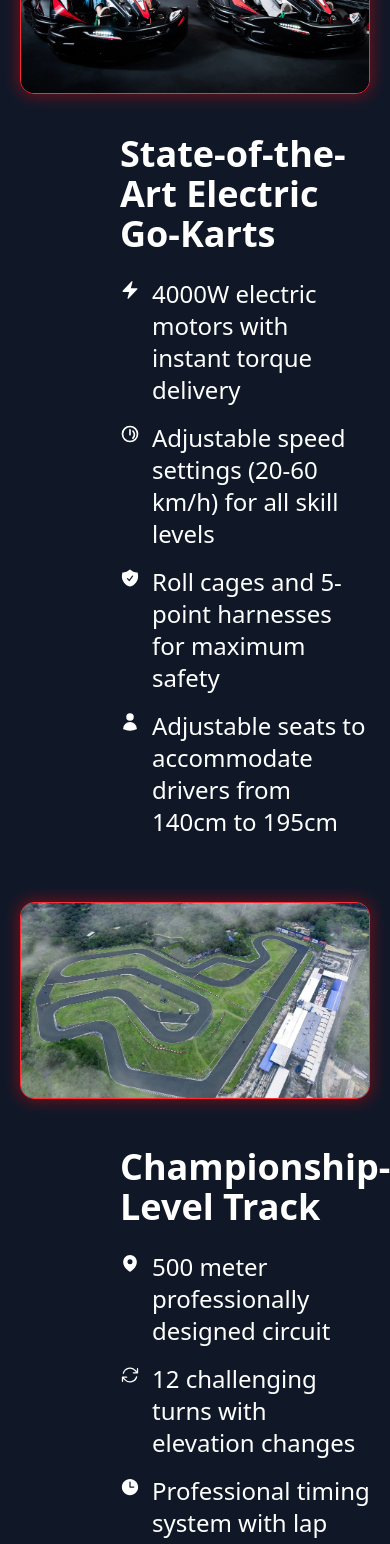
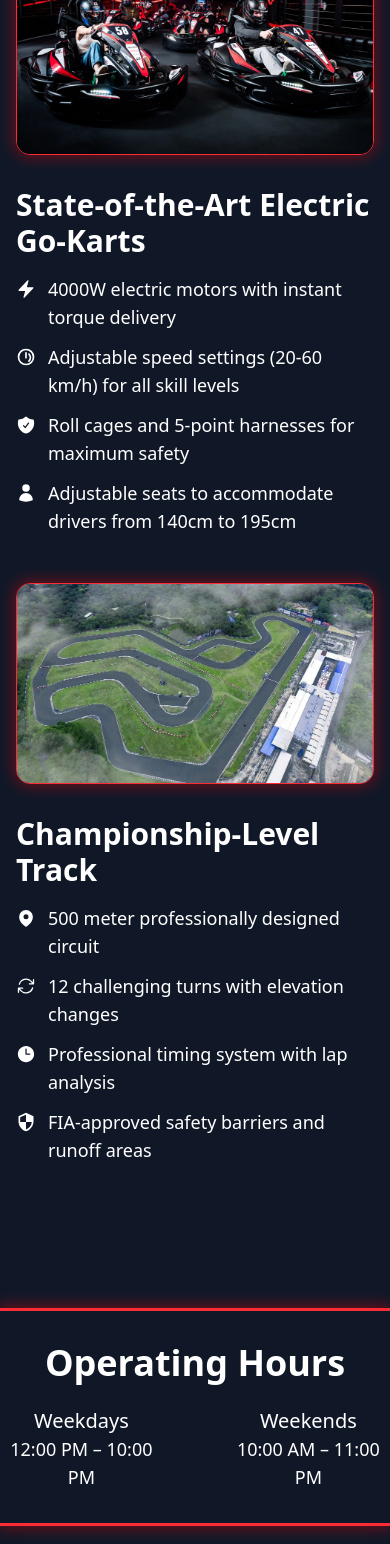
Before and after one commit to KingReevan/VGOwebGL, a Next.js app in the folder OneDrive/Desktop/vgo/vgo-frontend/: page / in a window 390 px wide. Shown: the part 1040-2584 px from the top of the page. Built offline with nearby package versions, Linux system fonts and the light colour scheme; no server answers.

Commit message:
Improved overall responsiveness

```diff
--- a/OneDrive/Desktop/vgo/vgo-frontend/src/app/components/Footer.tsx
+++ b/OneDrive/Desktop/vgo/vgo-frontend/src/app/components/Footer.tsx
@@ -5,7 +5,7 @@ export default function Footer() {
   return (
     <footer className="w-full bg-gray-900 text-gray-300 selection:bg-red-500">
       <div className="py-10">
-        <div className="grid grid-cols-1 sm:grid-cols-2 md:grid-cols-4 gap-8 max-w-6xl mx-auto px-4">
+        <div className="grid grid-cols-2 sm:grid-cols-2 md:grid-cols-4 gap-8 max-w-6xl mx-auto px-4">
           {/* Policies & Legal */}
           <div className="space-y-3">
             <h3 className="text-white font-bold text-lg">Policies</h3>
@@ -52,14 +52,14 @@ export default function Footer() {
         <div className="border-t border-red-500 shadow-[0_0_15px_2px_rgba(255,0,0,0.4)] my-6"></div>
 
         {/* Bottom Footer */}
-        <div className="flex flex-col md:flex-row justify-between items-center max-w-6xl mx-auto px-4">
+        <div className="flex flex-col gap-y-6 md:flex-row justify-between items-center max-w-6xl mx-auto px-4">
 
           {/* Logo */}
           <Link href="/" className="flex items-center space-x-2">
             <Image
               src="/vgoLogo.png"
               alt="VGO Racing Logo"
-              width={180}
+              width={150}
               height={80}
               className="object-contain"
             />
--- a/OneDrive/Desktop/vgo/vgo-frontend/src/app/components/Leaderboard.tsx
+++ b/OneDrive/Desktop/vgo/vgo-frontend/src/app/components/Leaderboard.tsx
@@ -17,7 +17,7 @@ interface LeaderboardProps {
 
 export default function Leaderboard({
   racers,
-  title = "🏆 Top Racers",
+  title = "Top Racers",
   showViewAll = true
 }: LeaderboardProps) {
   return (
--- a/OneDrive/Desktop/vgo/vgo-frontend/src/app/components/Navbar.tsx
+++ b/OneDrive/Desktop/vgo/vgo-frontend/src/app/components/Navbar.tsx
@@ -10,7 +10,7 @@ export default function Navbar() {
 
   return (
     <nav className="sticky top-0 z-50 w-full backdrop-blur bg-gradient-to-br from-black to-red-500/60 supports-[backdrop-filter]:bg-black/60 border-b border-red-500 shadow-[0_2px_10px_0_rgba(255,0,0,0.4)] selection:bg-red-500">
-      <div className="container flex h-16 items-center justify-between px-4">
+      <div className="container flex h-18 items-center justify-between px-4">
         {/* Logo */}
         <Link href="/" className="flex items-center space-x-2 z-50">
           <Image
--- /dev/null
+++ b/OneDrive/Desktop/vgo/vgo-frontend/src/app/components/Testimonials.tsx
@@ -0,0 +1,55 @@
+import Link from 'next/link'
+import Image from 'next/image'
+import { LightningBoltIcon, GaugeIcon, ShieldIcon, PersonIcon, MapPinIcon, LoopIcon, TimerIcon, SafetyIcon} from './icons';
+
+export default function Testimonials() {
+  return (
+    <section className="space-y-6 px-6">
+        <h2 className="text-4xl font-extrabold text-center mb-10">What Our Racers Say</h2>
+        <div className="grid grid-cols-1 md:grid-cols-3 gap-6">
+        <div className="border shadow-[0_0_15px_2px_rgba(255,255,255,0.4)] p-6 rounded-lg space-y-4">
+            <div className="flex items-center space-x-2">
+            <img
+                src="/testimonials/pfp1.png" // replace with your actual image path
+                alt="Anush Shetty"
+                className="h-10 w-10 rounded-full object-cover"
+            />
+            <div>
+                <p className="font-medium">Anush Shetty</p>
+                <p className="text-sm text-muted-foreground">Professional Racer</p>
+            </div>
+            </div>
+            <p className="italic">"The best track in the city! The karts are well-maintained and the staff is super helpful."</p>
+        </div>
+        <div className="border shadow-[0_0_15px_2px_rgba(255,255,255,0.4)] p-6 rounded-lg space-y-4">
+            <div className="flex items-center space-x-2">
+            <img
+                src="/testimonials/pfp2.png" // replace with your actual image path
+                alt="Arya Bhat"
+                className="h-10 w-10 rounded-full object-cover"
+            />
+            <div>
+                <p className="font-medium">Arya Bhat</p>
+                <p className="text-sm text-muted-foreground">First-time Racer</p>
+            </div>
+            </div>
+            <p className="italic">"I was nervous at first but the instructors made me feel so comfortable. Can't wait to come back!"</p>
+        </div>
+        <div className="border shadow-[0_0_15px_2px_rgba(255,255,255,0.4)] p-6 rounded-lg space-y-4">
+            <div className="flex items-center space-x-2">
+            <img
+                src="/testimonials/pfp3.png" // replace with your actual image path
+                alt="Infosys"
+                className="h-10 w-10 rounded-full object-cover"
+            />
+            <div>
+                <p className="font-medium">Soham Parekh</p>
+                <p className="text-sm text-muted-foreground">CEO of Infosys</p>
+            </div>
+            </div>
+            <p className="italic">"We booked for a team outing and everyone had a blast. Great for team building!"</p>
+        </div>
+        </div>
+    </section>
+  );
+}
--- a/OneDrive/Desktop/vgo/vgo-frontend/src/app/page.tsx
+++ b/OneDrive/Desktop/vgo/vgo-frontend/src/app/page.tsx
@@ -9,6 +9,8 @@ import PricingSection from './components/PricingSection';
 import UpcomingEvents from "./components/Slideshow";
 import { Partnerships } from "./components/Partnerships";
 import Gallery from "./components/Gallery";
+import CarAndTrackDetails from "./components/CarAndTrackDetails";
+import Testimonials from "./components/Testimonials";
 
 const GOOGLE_MAPS_API_KEY = process.env.NEXT_PUBLIC_GOOGLE_MAPS_API_KEY;
 const location = "Vanora Robots, Mangalore";
@@ -58,75 +60,7 @@ export default function Home() {
 
 
         {/* Car & Track Details */}
-        <section className="space-y-12">
-
-          {/* Go-Kart Section */}
-          <div className="grid grid-cols-1 lg:grid-cols-2 gap-10 items-center px-5">
-            <div className="order-2 lg:order-1 space-y-6 pl-25">
-              <h3 className="text-4xl font-extrabold text-primary">State-of-the-Art Electric Go-Karts</h3>
-              <ul className="space-y-4 text-2xl">
-                <li className="flex items-start gap-3">
-                  <LightningBoltIcon className="h-5 w-5 text-primary mt-0.5 flex-shrink-0" />
-                  <span>4000W electric motors with instant torque delivery</span>
-                </li>
-                <li className="flex items-start gap-3">
-                  <GaugeIcon className="h-5 w-5 text-primary mt-0.5 flex-shrink-0" />
-                  <span>Adjustable speed settings (20-60 km/h) for all skill levels</span>
-                </li>
-                <li className="flex items-start gap-3">
-                  <ShieldIcon className="h-5 w-5 text-primary mt-0.5 flex-shrink-0" />
-                  <span>Roll cages and 5-point harnesses for maximum safety</span>
-                </li>
-                <li className="flex items-start gap-3">
-                  <PersonIcon className="h-5 w-5 text-primary mt-0.5 flex-shrink-0" />
-                  <span>Adjustable seats to accommodate drivers from 140cm to 195cm</span>
-                </li>
-              </ul>
-            </div>
-            <div className="order-1 lg:order-2 relative aspect-video rounded-xl overflow-hidden shadow-[0_0_15px_2px_rgba(255,0,0,0.4)] border border-red-500">
-              <Image
-                src="/hero-bg.jpeg"
-                alt="High-performance electric go-kart"
-                fill
-                className="object-cover"
-                priority
-              />
-            </div>
-          </div>
-
-          {/* Track Section */}
-          <div className="grid grid-cols-1 lg:grid-cols-2 gap-12 items-center mt-16 px-5 justify-evenly">
-            <div className="relative aspect-video rounded-xl overflow-hidden shadow-[0_0_15px_2px_rgba(255,0,0,0.4)] border border-red-500">
-              <Image
-                src="/bigTrack.jpg"
-                alt="Championship-level go-kart track"
-                fill
-                className="object-cover"
-              />
-            </div>
-            <div className="space-y-6 pl-25">
-              <h3 className="text-4xl font-extrabold text-primary">Championship-Level Track</h3>
-              <ul className="space-y-4 text-primary text-2xl">
-                <li className="flex items-start gap-3">
-                  <MapPinIcon className="h-5 w-5 text-primary mt-0.5 flex-shrink-0" />
-                  <span>500 meter professionally designed circuit</span>
-                </li>
-                <li className="flex items-start gap-3">
-                  <LoopIcon className="h-5 w-5 text-primary mt-0.5 flex-shrink-0" />
-                  <span>12 challenging turns with elevation changes</span>
-                </li>
-                <li className="flex items-start gap-3">
-                  <TimerIcon className="h-5 w-5 text-primary mt-0.5 flex-shrink-0" />
-                  <span>Professional timing system with lap analysis</span>
-                </li>
-                <li className="flex items-start gap-3">
-                  <SafetyIcon className="h-5 w-5 text-primary mt-0.5 flex-shrink-0" />
-                  <span>FIA-approved safety barriers and runoff areas</span>
-                </li>
-              </ul>
-            </div>
-          </div>
-        </section>
+        <CarAndTrackDetails/>
 
         {/* Timings */}
         <section className="py-8 border-y-3 shadow-[0_0_15px_2px_rgba(255,0,0,0.4)] border-red-500">
@@ -152,58 +86,12 @@ export default function Home() {
         <Gallery/>
 
         {/* Testimonials */}
-        <section className="space-y-6 px-6">
-          <h2 className="text-4xl font-extrabold text-center mb-10">What Our Racers Say</h2>
-          <div className="grid grid-cols-1 md:grid-cols-3 gap-6">
-            <div className="border shadow-[0_0_15px_2px_rgba(255,255,255,0.4)] p-6 rounded-lg space-y-4">
-              <div className="flex items-center space-x-2">
-                <img
-                  src="/testimonials/pfp1.png" // replace with your actual image path
-                  alt="Anush Shetty"
-                  className="h-10 w-10 rounded-full object-cover"
-                />
-                <div>
-                  <p className="font-medium">Anush Shetty</p>
-                  <p className="text-sm text-muted-foreground">Professional Racer</p>
-                </div>
-              </div>
-              <p className="italic">"The best track in the city! The karts are well-maintained and the staff is super helpful."</p>
-            </div>
-            <div className="border shadow-[0_0_15px_2px_rgba(255,255,255,0.4)] p-6 rounded-lg space-y-4">
-              <div className="flex items-center space-x-2">
-                <img
-                  src="/testimonials/pfp2.png" // replace with your actual image path
-                  alt="Arya Bhat"
-                  className="h-10 w-10 rounded-full object-cover"
-                />
-                <div>
-                  <p className="font-medium">Arya Bhat</p>
-                  <p className="text-sm text-muted-foreground">First-time Racer</p>
-                </div>
-              </div>
-              <p className="italic">"I was nervous at first but the instructors made me feel so comfortable. Can't wait to come back!"</p>
-            </div>
-            <div className="border shadow-[0_0_15px_2px_rgba(255,255,255,0.4)] p-6 rounded-lg space-y-4">
-              <div className="flex items-center space-x-2">
-                <img
-                  src="/testimonials/pfp3.png" // replace with your actual image path
-                  alt="Infosys"
-                  className="h-10 w-10 rounded-full object-cover"
-                />
-                <div>
-                  <p className="font-medium">Soham Parekh</p>
-                  <p className="text-sm text-muted-foreground">CEO of Infosys</p>
-                </div>
-              </div>
-              <p className="italic">"We booked for a team outing and everyone had a blast. Great for team building!"</p>
-            </div>
-          </div>
-        </section>
+        <Testimonials/>
 
         {/* Leaderboard */}
         <Leaderboard
           racers={leaderboardData}
-          title="🚀 Season Leaders"
+          title="Season Leaders"
           showViewAll={true}
         />
 
@@ -215,7 +103,7 @@ export default function Home() {
           <h2 className="text-4xl font-extrabold text-center">Find Us</h2>
           <div className="grid grid-cols-1 sm:grid-cols-3 grid-flow-row-dense">
             <div className="col-span-2">
-              <div className="w-full h-[280px] md:h-[300px] overflow-hidden border shadow-[0_0_15px_2px_rgba(255,0,0,0.4)] border-red-500">
+              <div className="w-full h-[280px] md:h-[300px] overflow-hidden border-y shadow-[0_0_15px_2px_rgba(255,0,0,0.4)] border-red-500">
                 <iframe
                   className="w-full h-full"
                   src={mapUrl}
@@ -225,7 +113,7 @@ export default function Home() {
               </div>
             </div>
 
-            <div className="space-y-4 text-center py-6 px-8 bg-gradient-to-r from-red-700 via-rose-950 to-red-700 border-y shadow-[0_0_15px_2px_rgba(255,0,0,0.4)] border-red-500">
+            <div className="space-y-5 text-center py-6 px-8 bg-gradient-to-r from-red-700 via-rose-950 to-red-700 border-y shadow-[0_0_15px_2px_rgba(255,0,0,0.4)] border-red-500">
               <div className="space-y-2">
                 <h3 className="font-bold text-2xl">Address</h3>
                 <p className="text-primary">Bharat Mall, Lalbagh</p>
```
Also changed, not shown: OneDrive/Desktop/vgo/vgo-frontend/src/app/components/Partnerships.tsx (+0 -20 lines).
